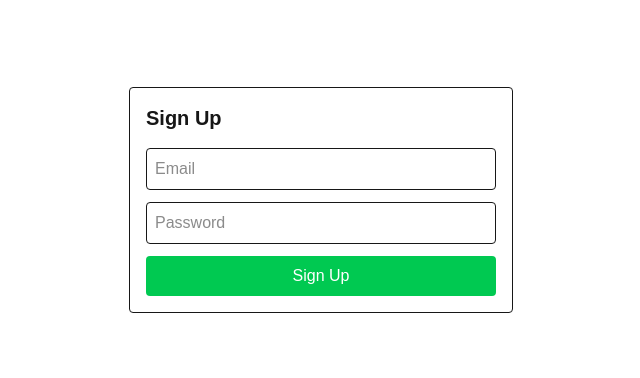
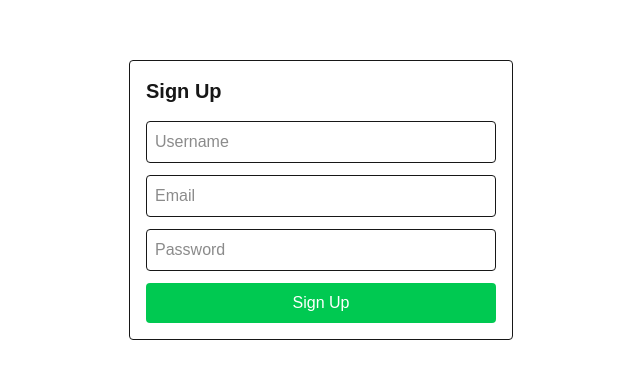
Before and after one commit to Tanisha-creator13/rag_chatbot_mcp, a Next.js app in the folder src/: page /signup in a window 1280 px wide. Shown: the part 200-578 px from the top of the page, without its empty margins (319-959 px from the left). Built offline with nearby package versions, Linux system fonts and the light colour scheme; no server answers.

Commit message:
updated fields in signup and signin page

```diff
--- a/src/src/app/components/forms/signin-form.tsx
+++ b/src/src/app/components/forms/signin-form.tsx
@@ -1,10 +1,68 @@
+// "use client";
+// import { useState } from "react";
+// import { useRouter } from "next/navigation";
+// import { supabase } from '@/utils/supabase/client';
+
+// export function SigninForm() {
+//   const [email, setEmail] = useState("");
+//   const [password, setPassword] = useState("");
+//   const [error, setError] = useState("");
+//   const router = useRouter();
+
+//   async function handleSubmit(e: React.FormEvent) {
+//     e.preventDefault();
+//     setError("");
+
+//     const { data, error } = await supabase.auth.signInWithPassword({
+//       email,
+//       password
+//     });
+
+//     if (error) {
+//       setError(error.message);
+//     } else {
+//       router.push("/");
+//     }
+//   }
+
+//   return (
+//     <form onSubmit={handleSubmit} className="max-w-sm mx-auto p-4 border rounded">
+//       <h2 className="text-xl font-semibold mb-4">Sign In</h2>
+//       <input
+//         type="email"
+//         placeholder="Email"
+//         value={email}
+//         onChange={(e) => setEmail(e.target.value)}
+//         required
+//         className="w-full mb-3 p-2 border rounded"
+//       />
+//       <input
+//         type="password"
+//         placeholder="Password"
+//         value={password}
+//         onChange={(e) => setPassword(e.target.value)}
+//         required
+//         className="w-full mb-3 p-2 border rounded"
+//       />
+//       {error && <div className="text-red-600 mb-3">{error}</div>}
+//       <button
+//         type="submit"
+//         className="w-full bg-blue-500 text-white py-2 rounded hover:bg-blue-600"
+//       >
+//         Sign In
+//       </button>
+//     </form>
+//   );
+// }
+
+
 "use client";
 import { useState } from "react";
 import { useRouter } from "next/navigation";
 import { supabase } from '@/utils/supabase/client';
 
 export function SigninForm() {
-  const [email, setEmail] = useState("");
+  const [username, setUsername] = useState("");
   const [password, setPassword] = useState("");
   const [error, setError] = useState("");
   const router = useRouter();
@@ -13,13 +71,26 @@ export function SigninForm() {
     e.preventDefault();
     setError("");
 
-    const { data, error } = await supabase.auth.signInWithPassword({
-      email,
+    // Supabase does not support username login by default.
+    // You must first fetch the email for the given username.
+    let { data, error: userError } = await supabase
+      .from('users') // adjust to your actual user table if needed
+      .select('email')
+      .eq('username', username)
+      .single();
+
+    if (userError || !data?.email) {
+      setError("Invalid username or user not found.");
+      return;
+    }
+
+    const { error: signInError } = await supabase.auth.signInWithPassword({
+      email: data.email,
       password
     });
 
-    if (error) {
-      setError(error.message);
+    if (signInError) {
+      setError(signInError.message);
     } else {
       router.push("/");
     }
@@ -29,10 +100,10 @@ export function SigninForm() {
     <form onSubmit={handleSubmit} className="max-w-sm mx-auto p-4 border rounded">
       <h2 className="text-xl font-semibold mb-4">Sign In</h2>
       <input
-        type="email"
-        placeholder="Email"
-        value={email}
-        onChange={(e) => setEmail(e.target.value)}
+        type="text"
+        placeholder="Username"
+        value={username}
+        onChange={(e) => setUsername(e.target.value)}
         required
         className="w-full mb-3 p-2 border rounded"
       />
--- a/src/src/app/components/forms/signup-form.tsx
+++ b/src/src/app/components/forms/signup-form.tsx
@@ -1,8 +1,11 @@
+//
+
 "use client";
 import { useState } from "react";
 import { supabase } from '@/utils/supabase/client';
 
 export function SignupForm() {
+  const [username, setUsername] = useState("");
   const [email, setEmail] = useState("");
   const [password, setPassword] = useState("");
   const [error, setError] = useState("");
@@ -18,7 +21,7 @@ export function SignupForm() {
       password,
       options: {
         data: {
-          username: email.split('@')[0] // Optional: Add username to metadata
+          username: username // Store username in user metadata
         }
       }
     });
@@ -27,6 +30,7 @@ export function SignupForm() {
       setError(error.message);
     } else {
       setSuccess("Signup successful! Check your email for confirmation.");
+      setUsername("");
       setEmail("");
       setPassword("");
     }
@@ -35,6 +39,14 @@ export function SignupForm() {
   return (
     <form onSubmit={handleSubmit} className="max-w-sm mx-auto p-4 border rounded">
       <h2 className="text-xl font-semibold mb-4">Sign Up</h2>
+      <input
+        type="text"
+        placeholder="Username"
+        value={username}
+        onChange={(e) => setUsername(e.target.value)}
+        required
+        className="w-full mb-3 p-2 border rounded"
+      />
       <input
         type="email"
         placeholder="Email"
```
